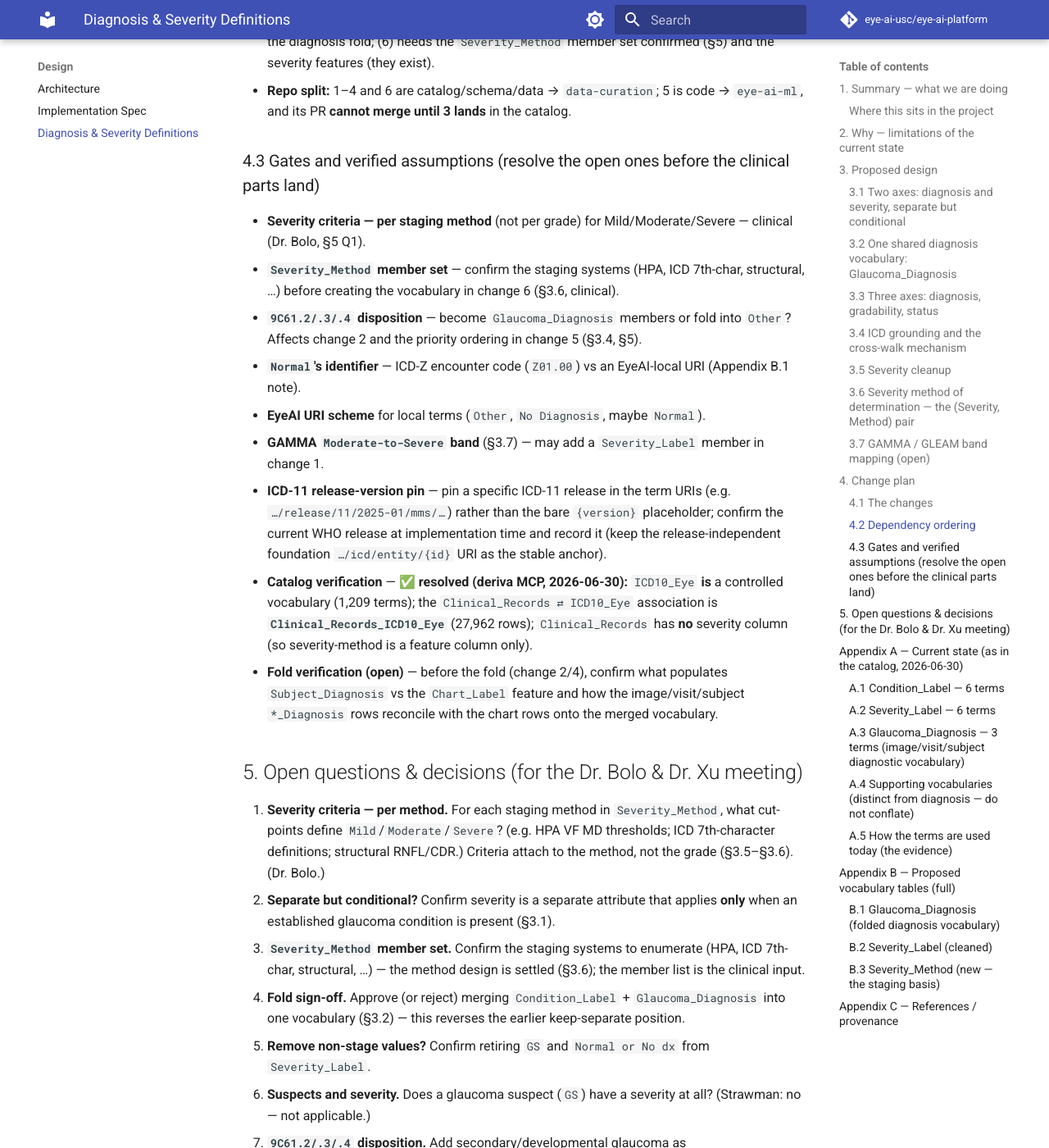
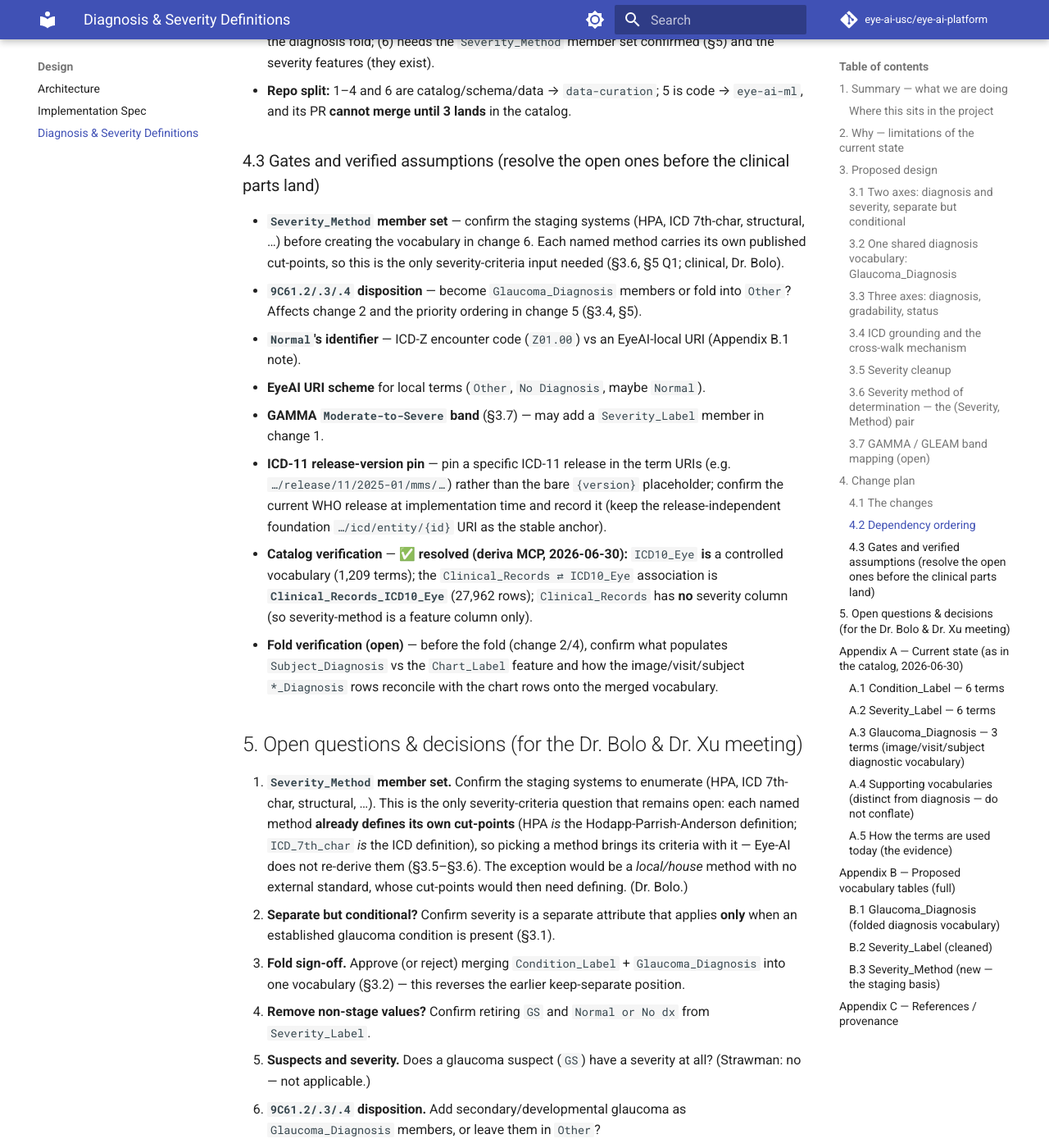
Before and after one commit to eye-ai-usc/eye-ai-platform, an MkDocs documentation site: the page built from docs/design/diagnosis-severity-definitions.md, in a window 1280 px wide and 1400 px high, scrolled down 10708 px. Shown: the whole window at 82% size. Built offline with MkDocs 1.6.1 and Material for MkDocs 9.7.7, drawn with Linux system fonts in a browser that asks for light colours; comment, search, counter and statistics services are not loaded; some of the changed text lies outside the part shown.

Commit message:
docs: drop the "per-method severity cut-points" open question
Each named Severity_Method (HPA, ICD 7th-char, …) is a published external
standard that already defines its own Mild/Moderate/Severe cut-points — Eye-AI
does not re-derive them — so "what cut-points per method?" was not an open
question.

- Fold its rationale into §5 Q1 (Severity_Method member set): picking a method
  brings its criteria with it; only a local/house method with no external
  standard would need cut-points defined.
- Renumber §5 (8 → 7 questions); merge the two redundant §4.3 gates
  (severity-criteria + member-set) into one; fix refs (GAMMA §5 Q8 → Q7).

Provisional pending Dr. Bolo & Dr. Xu.

Co-Authored-By: Claude Opus 4.8 <noreply@anthropic.com>

```diff
--- a/docs/design/diagnosis-severity-definitions.md
+++ b/docs/design/diagnosis-severity-definitions.md
@@ -374,8 +374,7 @@ ICD10_Eye enumerated ──▶ (2) fold into Glaucoma_Diagnosis ──┐
 
 ### 4.3 Gates and verified assumptions (resolve the open ones before the clinical parts land)
 
-- **Severity criteria — per staging method** (not per grade) for Mild/Moderate/Severe — clinical (Dr. Bolo, §5 Q1).
-- **`Severity_Method` member set** — confirm the staging systems (HPA, ICD 7th-char, structural, …) before creating the vocabulary in change 6 (§3.6, clinical).
+- **`Severity_Method` member set** — confirm the staging systems (HPA, ICD 7th-char, structural, …) before creating the vocabulary in change 6. Each named method carries its own published cut-points, so this is the only severity-criteria input needed (§3.6, §5 Q1; clinical, Dr. Bolo).
 - **`9C61.2/.3/.4` disposition** — become `Glaucoma_Diagnosis` members or fold into `Other`? Affects change 2 and the priority ordering in change 5 (§3.4, §5).
 - **`Normal`'s identifier** — ICD-Z encounter code (`Z01.00`) vs an EyeAI-local URI (Appendix B.1 note).
 - **EyeAI URI scheme** for local terms (`Other`, `No Diagnosis`, maybe `Normal`).
@@ -386,14 +385,13 @@ ICD10_Eye enumerated ──▶ (2) fold into Glaucoma_Diagnosis ──┐
 
 ## 5. Open questions & decisions (for the Dr. Bolo & Dr. Xu meeting)
 
-1. **Severity criteria — per method.** For each staging method in `Severity_Method`, what cut-points define `Mild`/`Moderate`/`Severe`? (e.g. HPA VF MD thresholds; ICD 7th-character definitions; structural RNFL/CDR.) Criteria attach to the method, not the grade (§3.5–§3.6). (Dr. Bolo.)
+1. **`Severity_Method` member set.** Confirm the staging systems to enumerate (HPA, ICD 7th-char, structural, …). This is the only severity-criteria question that remains open: each named method **already defines its own cut-points** (HPA *is* the Hodapp-Parrish-Anderson definition; `ICD_7th_char` *is* the ICD definition), so picking a method brings its criteria with it — Eye-AI does not re-derive them (§3.5–§3.6). The exception would be a *local/house* method with no external standard, whose cut-points would then need defining. (Dr. Bolo.)
 2. **Separate but conditional?** Confirm severity is a separate attribute that applies **only** when an established glaucoma condition is present (§3.1).
-3. **`Severity_Method` member set.** Confirm the staging systems to enumerate (HPA, ICD 7th-char, structural, …) — the method design is settled (§3.6); the member list is the clinical input.
-4. **Fold sign-off.** Approve (or reject) merging `Condition_Label` + `Glaucoma_Diagnosis` into one vocabulary (§3.2) — this reverses the earlier keep-separate position.
-5. **Remove non-stage values?** Confirm retiring `GS` and `Normal or No dx` from `Severity_Label`.
-6. **Suspects and severity.** Does a glaucoma suspect (`GS`) have a severity at all? (Strawman: no — not applicable.)
-7. **`9C61.2/.3/.4` disposition.** Add secondary/developmental glaucoma as `Glaucoma_Diagnosis` members, or leave them in `Other`?
-8. **GLEAM / GAMMA.** What must the cleaned-up vocabulary provide so the GLEAM/GAMMA mappings land cleanly — notably GAMMA's `Moderate-to-Severe` band (§3.7) — without distorting the canonical definitions?
+3. **Fold sign-off.** Approve (or reject) merging `Condition_Label` + `Glaucoma_Diagnosis` into one vocabulary (§3.2) — this reverses the earlier keep-separate position.
+4. **Remove non-stage values?** Confirm retiring `GS` and `Normal or No dx` from `Severity_Label`.
+5. **Suspects and severity.** Does a glaucoma suspect (`GS`) have a severity at all? (Strawman: no — not applicable.)
+6. **`9C61.2/.3/.4` disposition.** Add secondary/developmental glaucoma as `Glaucoma_Diagnosis` members, or leave them in `Other`?
+7. **GLEAM / GAMMA.** What must the cleaned-up vocabulary provide so the GLEAM/GAMMA mappings land cleanly — notably GAMMA's `Moderate-to-Severe` band (§3.7) — without distorting the canonical definitions?
 
 ---
 
```
Also changed, not shown: other parts of docs/design/diagnosis-severity-definitions.md (+1 -1 lines), tacit-knowledge.md (+11 -0 lines).
